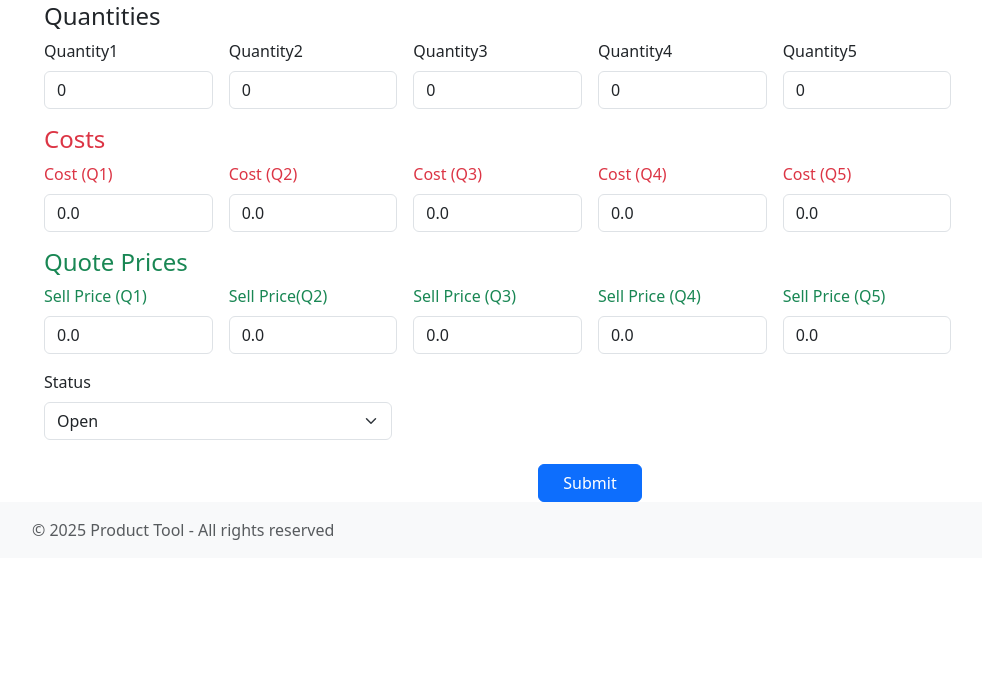
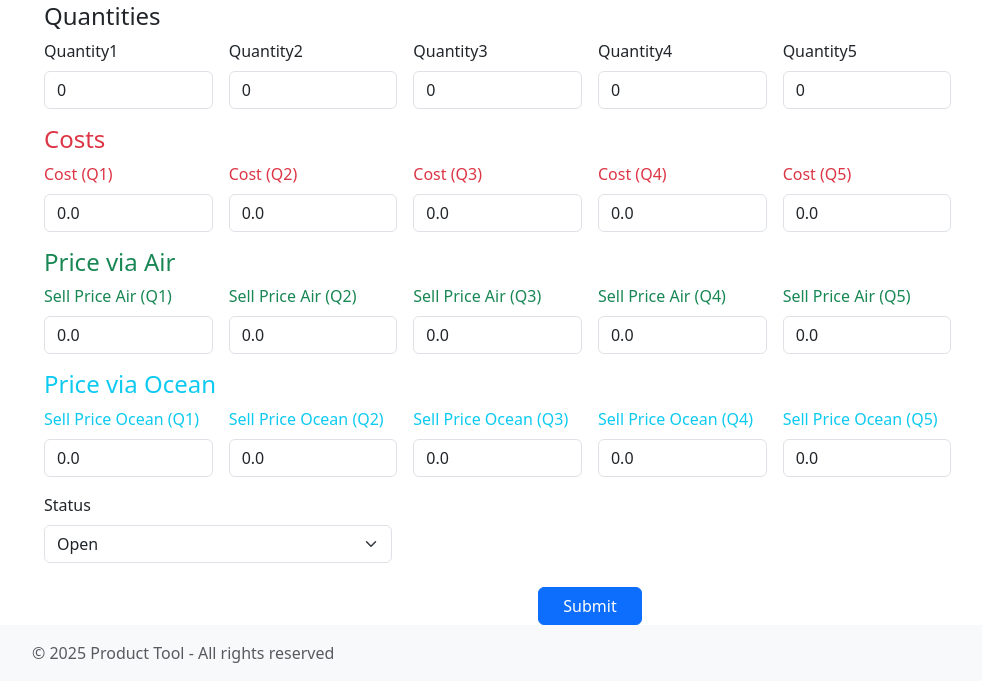
Before and after one commit to alexkharrod/django_ptool, a Django app: page /quotes/create-quote/ in a window 1280 px wide. Shown: the part 1324-2005 px from the top of the page, without its empty margins (50-1032 px from the left). Before the commit the page ends 1864 px from the top, so only its background shows below. Run offline with Django 4.2, Linux system fonts and the light colour scheme; data that the repository does not hold is empty; some libraries are stand-ins or nearby versions.

Commit message:
Add  quote via ocean and quote via air to forms templates and models

```diff
--- a/quotes/forms.py
+++ b/quotes/forms.py
@@ -42,11 +42,16 @@ class CreateQuoteForm(forms.ModelForm):
             "qty3_cost",
             "qty4_cost",
             "qty5_cost",
-            "qty1_price",
-            "qty2_price",
-            "qty3_price",
-            "qty4_price",
-            "qty5_price",
+            "qty1_price_air",
+            "qty2_price_air",
+            "qty3_price_air",
+            "qty4_price_air",
+            "qty5_price_air",
+            "qty1_price_ocean",
+            "qty2_price_ocean",
+            "qty3_price_ocean",
+            "qty4_price_ocean",
+            "qty5_price_ocean",
             "status",
         ]
         widgets = {
@@ -92,11 +97,16 @@ class CreateQuoteForm(forms.ModelForm):
             "qty3_cost": "Cost for Quantity 3",
             "qty4_cost": "Cost for Quantity 4",
             "qty5_cost": "Cost for Quantity 5",
-            "qty1_price": "Price for Quantity 1",
-            "qty2_price": "Price for Quantity 2",
-            "qty3_price": "Price for Quantity 3",
-            "qty4_price": "Price for Quantity 4",
-            "qty5_price": "Price for Quantity 5",
+            "qty1_price_air": "Price Air for Quantity 1",
+            "qty2_price_air": "Price Air for Quantity 2",
+            "qty3_price_air": "Price Air for Quantity 3",
+            "qty4_price_air": "Price Air for Quantity 4",
+            "qty5_price_air": "Price Air for Quantity 5",
+            "qty1_price_ocean": "Price Ocean for Quantity 1",
+            "qty2_price_ocean": "Price Ocean for Quantity 2",
+            "qty3_price_ocean": "Price Ocean for Quantity 3",
+            "qty4_price_ocean": "Price Ocean for Quantity 4",
+            "qty5_price_ocean": "Price Ocean for Quantity 5",
             "status": "Status",
         }
 
@@ -139,10 +149,33 @@ class CreateQuoteForm(forms.ModelForm):
                     "qty3_cost": 9.0,
                     "qty4_cost": 8.5,
                     "qty5_cost": 8.0,
-                    "qty1_price": 20.0,
-                    "qty2_price": 19.5,
-                    "qty3_price": 19.0,
-                    "qty4_price": 18.5,
-                    "qty5_price": 18.0,
+                    "qty1_price_air": 20.0, # Default example value
+                    "qty2_price_air": 19.5, # Default example value
+                    "qty3_price_air": 19.0,
+                    "qty4_price_air": 18.5,
+                    "qty5_price_air": 18.0,
+                    "qty1_price_ocean": 0.0,
+                    "qty2_price_ocean": 0.0,
+                    "qty3_price_ocean": 0.0,
+                    "qty4_price_ocean": 0.0,
+                    "qty5_price_ocean": 0.0,
                 }
             )
+
+    def clean(self):
+        cleaned_data = super().clean()
+        price_air_q1 = cleaned_data.get("qty1_price_air")
+        price_ocean_q1 = cleaned_data.get("qty1_price_ocean")
+
+        # Check if both Q1 price fields are empty or None (or effectively zero)
+        is_air_q1_missing = price_air_q1 is None or float(price_air_q1) == 0.0
+        is_ocean_q1_missing = price_ocean_q1 is None or float(price_ocean_q1) == 0.0
+
+        if is_air_q1_missing and is_ocean_q1_missing:
+            raise forms.ValidationError(
+                "At least one price (Air or Ocean) must be provided for Quantity Level 1."
+            )
+
+        # No validation needed for Q2-Q5 as per requirements
+
+        return cleaned_data
--- a/quotes/models.py
+++ b/quotes/models.py
@@ -57,12 +57,19 @@ class Quote(models.Model):
     qty4_cost = models.DecimalField(max_digits=10, decimal_places=3, default=0.0)
     qty5_cost = models.DecimalField(max_digits=10, decimal_places=3, default=0.0)
 
-    # Quote PRICES
-    qty1_price = models.DecimalField(max_digits=10, decimal_places=3, default=0.0)
-    qty2_price = models.DecimalField(max_digits=10, decimal_places=3, default=0.0)
-    qty3_price = models.DecimalField(max_digits=10, decimal_places=3, default=0.0)
-    qty4_price = models.DecimalField(max_digits=10, decimal_places=3, default=0.0)
-    qty5_price = models.DecimalField(max_digits=10, decimal_places=3, default=0.0)
+    # Price via Air
+    qty1_price_air = models.DecimalField(max_digits=10, decimal_places=3, default=0.0, blank=True, null=True)
+    qty2_price_air = models.DecimalField(max_digits=10, decimal_places=3, default=0.0, blank=True, null=True)
+    qty3_price_air = models.DecimalField(max_digits=10, decimal_places=3, default=0.0, blank=True, null=True)
+    qty4_price_air = models.DecimalField(max_digits=10, decimal_places=3, default=0.0, blank=True, null=True)
+    qty5_price_air = models.DecimalField(max_digits=10, decimal_places=3, default=0.0, blank=True, null=True)
+
+    # Price via Ocean
+    qty1_price_ocean = models.DecimalField(max_digits=10, decimal_places=3, default=0.0, blank=True, null=True)
+    qty2_price_ocean = models.DecimalField(max_digits=10, decimal_places=3, default=0.0, blank=True, null=True)
+    qty3_price_ocean = models.DecimalField(max_digits=10, decimal_places=3, default=0.0, blank=True, null=True)
+    qty4_price_ocean = models.DecimalField(max_digits=10, decimal_places=3, default=0.0, blank=True, null=True)
+    qty5_price_ocean = models.DecimalField(max_digits=10, decimal_places=3, default=0.0, blank=True, null=True)
 
     # Quote created data: DD-MM_YYYY
     status = models.CharField(max_length=50)
--- a/quotes/templates/create_quote.html
+++ b/quotes/templates/create_quote.html
@@ -197,34 +197,64 @@
             </div>
         </div>
 
-        <!-- Section 5B: Quote Prices -->
-        <h4 class="text-success">Quote Prices</h4>
+        <!-- Section 5B: Price via Air -->
+        <h4 class="text-success">Price via Air</h4>
         <div class="row g-3 mb-3">
             <div class="col-md-2">
-                <label for="id_qty1_price" class="form-label text-success">Sell Price (Q1)</label>
-                {{ form.qty1_price|add_class:"form-control" }}
+                <label for="id_qty1_price_air" class="form-label text-success">Sell Price Air (Q1)</label>
+                {{ form.qty1_price_air|add_class:"form-control" }}
             </div>
 
             <div class="col-md-2">
-                <label for="id_qty2_price" class="form-label text-success">Sell Price(Q2)</label>
-                {{ form.qty2_price|add_class:"form-control" }}
+                <label for="id_qty2_price_air" class="form-label text-success">Sell Price Air (Q2)</label>
+                {{ form.qty2_price_air|add_class:"form-control" }}
             </div>
 
             <div class="col-md-2">
-                <label for="id_qty3_price" class="form-label text-success">Sell Price (Q3)</label>
-                {{ form.qty3_price|add_class:"form-control" }}
+                <label for="id_qty3_price_air" class="form-label text-success">Sell Price Air (Q3)</label>
+                {{ form.qty3_price_air|add_class:"form-control" }}
             </div>
 
             <div class="col-md-2">
-                <label for="id_qty4_price" class="form-label text-success">Sell Price (Q4)</label>
-                {{ form.qty4_price|add_class:"form-control" }}
+                <label for="id_qty4_price_air" class="form-label text-success">Sell Price Air (Q4)</label>
+                {{ form.qty4_price_air|add_class:"form-control" }}
             </div>
 
             <div class="col-md-2">
-                <label for="id_qty5_price" class="form-label text-success">Sell Price (Q5)</label>
-                {{ form.qty5_price|add_class:"form-control" }}
+                <label for="id_qty5_price_air" class="form-label text-success">Sell Price Air (Q5)</label>
+                {{ form.qty5_price_air|add_class:"form-control" }}
             </div>
         </div>
+
+        <!-- Section 5C: Price via Ocean -->
+        <h4 class="text-info">Price via Ocean</h4>
+        <div class="row g-3 mb-3">
+            <div class="col-md-2">
+                <label for="id_qty1_price_ocean" class="form-label text-info">Sell Price Ocean (Q1)</label>
+                {{ form.qty1_price_ocean|add_class:"form-control" }}
+            </div>
+
+            <div class="col-md-2">
+                <label for="id_qty2_price_ocean" class="form-label text-info">Sell Price Ocean (Q2)</label>
+                {{ form.qty2_price_ocean|add_class:"form-control" }}
+            </div>
+
+            <div class="col-md-2">
+                <label for="id_qty3_price_ocean" class="form-label text-info">Sell Price Ocean (Q3)</label>
+                {{ form.qty3_price_ocean|add_class:"form-control" }}
+            </div>
+
+            <div class="col-md-2">
+                <label for="id_qty4_price_ocean" class="form-label text-info">Sell Price Ocean (Q4)</label>
+                {{ form.qty4_price_ocean|add_class:"form-control" }}
+            </div>
+
+            <div class="col-md-2">
+                <label for="id_qty5_price_ocean" class="form-label text-info">Sell Price Ocean (Q5)</label>
+                {{ form.qty5_price_ocean|add_class:"form-control" }}
+            </div>
+        </div>
+
         <div class="row mt-3">
             <div class="col-md-4">
                 <label for="id_status" class="form-label">Status</label>
```
Also changed, not shown: quotes/migrations/0009_remove_quote_qty1_price_remove_quote_qty2_price_and_more.py (added), 1 other file.
